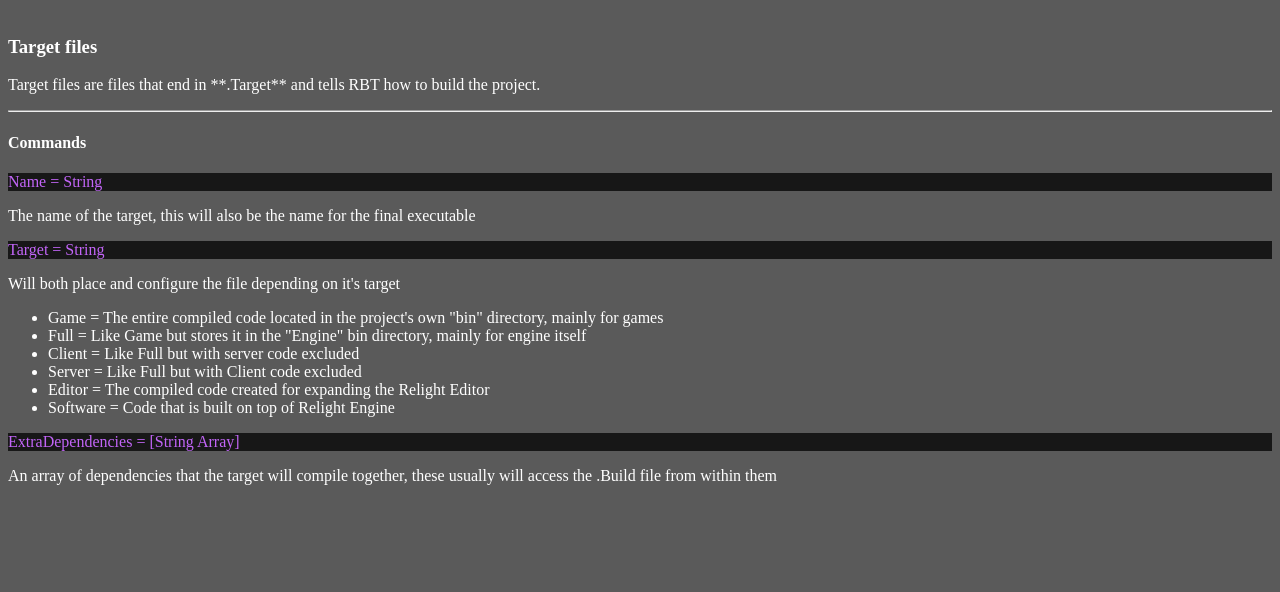
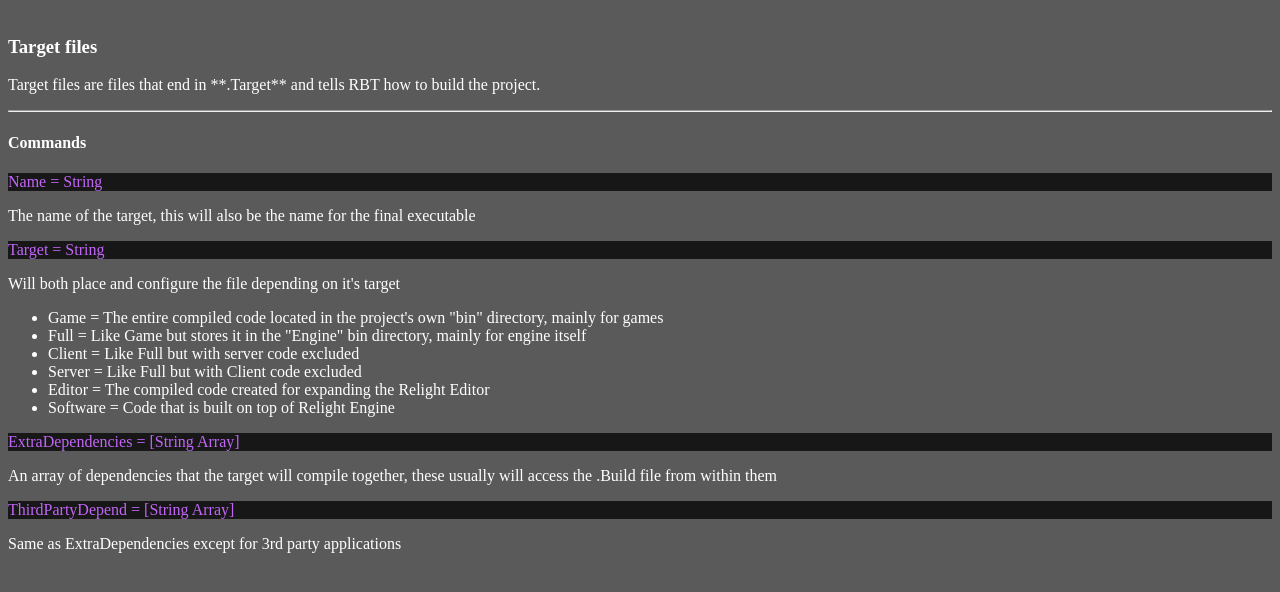
Before and after one commit to EthanBoiLol/EthanBoiLol.github.io, a plain HTML site: page Projects/Relight-Engine/Docs/Programs/RelightBuildTool/Target.html in a window 1280 px wide. Shown: the part 72-664 px from the top of the page. Drawn offline with Linux system fonts and the light colour scheme.

Commit message:
Added ThirdPartyDependencies to docs

```diff
--- a/Projects/Relight-Engine/Docs/Programs/RelightBuildTool/Target.html
+++ b/Projects/Relight-Engine/Docs/Programs/RelightBuildTool/Target.html
@@ -46,6 +46,11 @@
     </div>
     <p>An array of dependencies that the target will compile together, these usually will access the .Build file from within them</p>
 
+    <div id="Code">
+    <p>ThirdPartyDepend = [String Array]</p>
+    </div>
+    <p>Same as ExtraDependencies except for 3rd party applications</p>
+
 
 
     </body>
```
